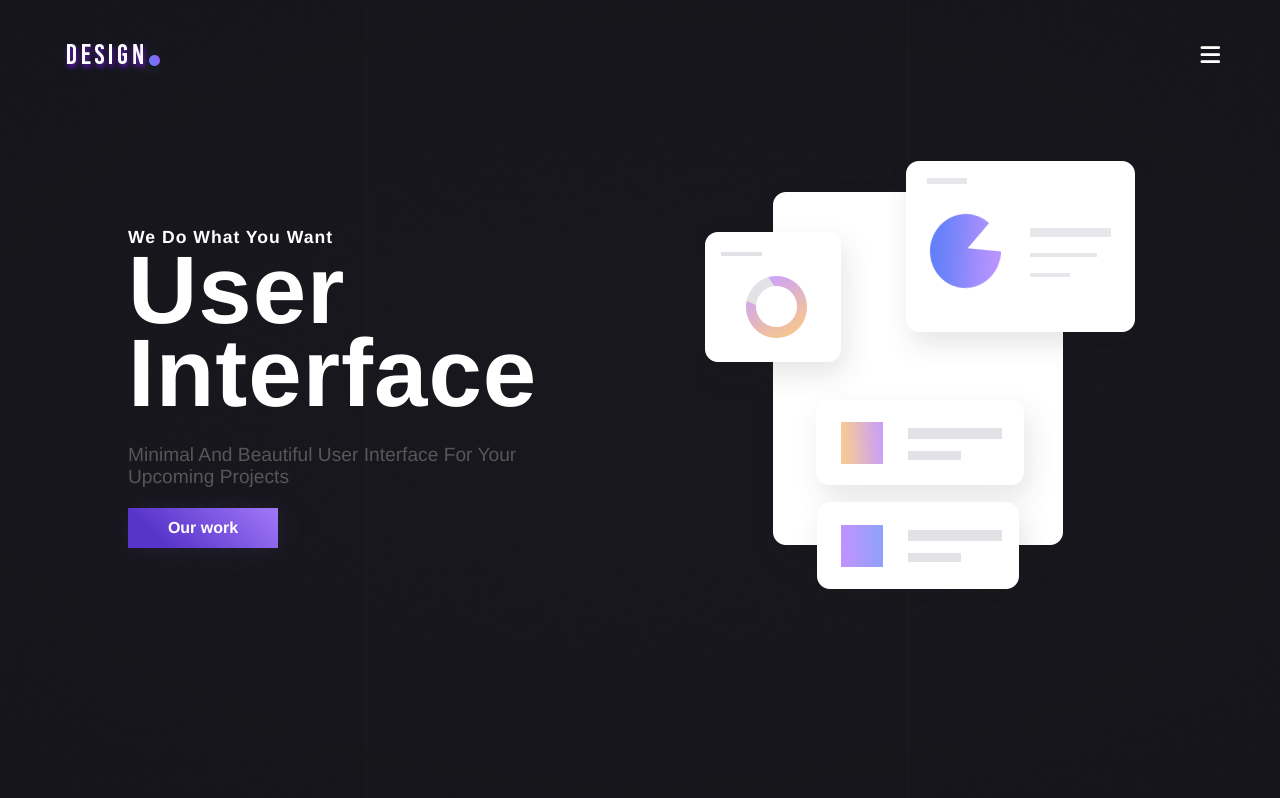
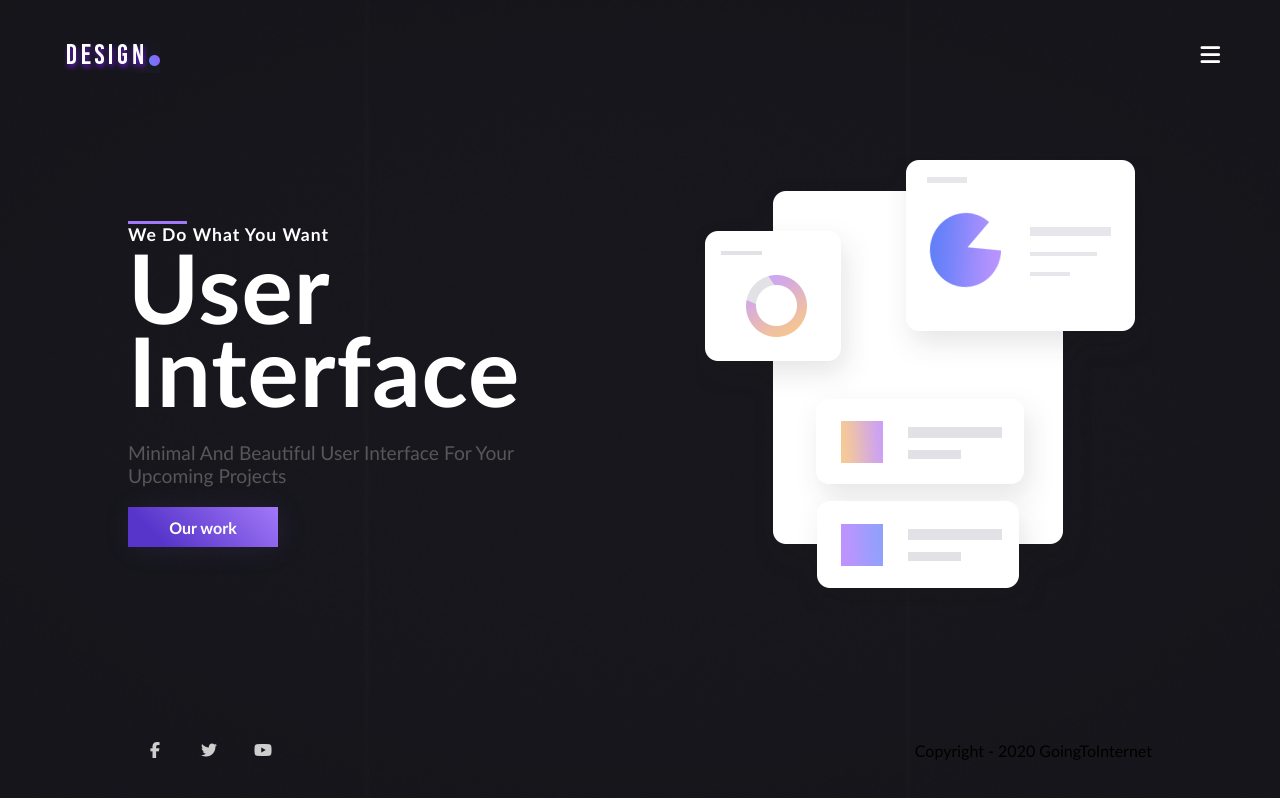
Before and after one commit to bigidiki/mysecond, a plain HTML site: page index.html in a window 1280 px wide. Drawn offline with Linux system fonts and the light colour scheme.

Commit message:
2- доработка css

```diff
--- a/css/stylecss.css
+++ b/css/stylecss.css
@@ -1,7 +1,7 @@
 body{
     margin: 0px;
     padding: 0px;
-    font-family: 'Franklin Gothic Medium', 'Arial Narrow', Arial, sans-serif;
+    font-family: calibri;
 }
 a{
     text-decoration: none;
@@ -19,6 +19,7 @@ ul{
     background-size: cover;
     background-repeat: no-repeat;
     background-position: center;
+    position: relative;
 }
 nav{
     display: flex;
@@ -67,7 +68,7 @@ nav{
 }
 .text p{
     color: #595659;
-    font-weight: 400px;
+    font-weight: 400;
     margin: 0px;
     font-size: 1.2rem;
 }
@@ -84,3 +85,34 @@ nav{
     margin-top: 20px;
     box-shadow: 2px 2px 30px rgba(161,120,248,0.1);
 }
+.btn:active{
+    transform: scale(1.1);
+}
+.text span font{
+    border-top: 3px solid #a178f8;
+}
+footer{
+    display: flex;
+    justify-content: space-between;
+    align-items: center;
+    position: absolute;
+    width: 100%;
+    left: 0px;
+    bottom: 30px;
+    padding: 0px 10%;
+
+}
+.social{
+    display: flex;
+    z-index: 3;
+}
+.social a{
+    width: 40px;
+    height: 40px;
+    border-radius: 50%;
+    color: rgba(252,252,252,0.80);
+    display: flex;
+    justify-content: center;
+    align-items: center;
+    margin: 0px 7px;
+}
--- a/index.html
+++ b/index.html
@@ -18,7 +18,7 @@
 
 <div class="main-box">
     <div class="text">
-        <span>We Do What You Want</span>
+        <span><font>We Do</font> What You Want</span>
         <h2>User Interface</h2>
         <p>Minimal And Beautiful User Interface For Your Upcoming Projects</p>
         <a href="#" class="btn">Our work</a>
@@ -27,7 +27,14 @@
         <img src="images/interface.png" alt="interface">
     </div>
 </div>
+<footer>
+    <div class="social">
+        <a href="#"><i class="fab fa-facebook-f"></i></a>
+        <a href="#"><i class="fab fa-twitter"></i></a>
+        <a href="#"><i class="fab fa-youtube"></i></a>
+    </div>
+    <div class="copyright">Copyright - 2020 GoingToInternet</div>
+</footer>
 </section>
-
 </body>
 </html>
```
